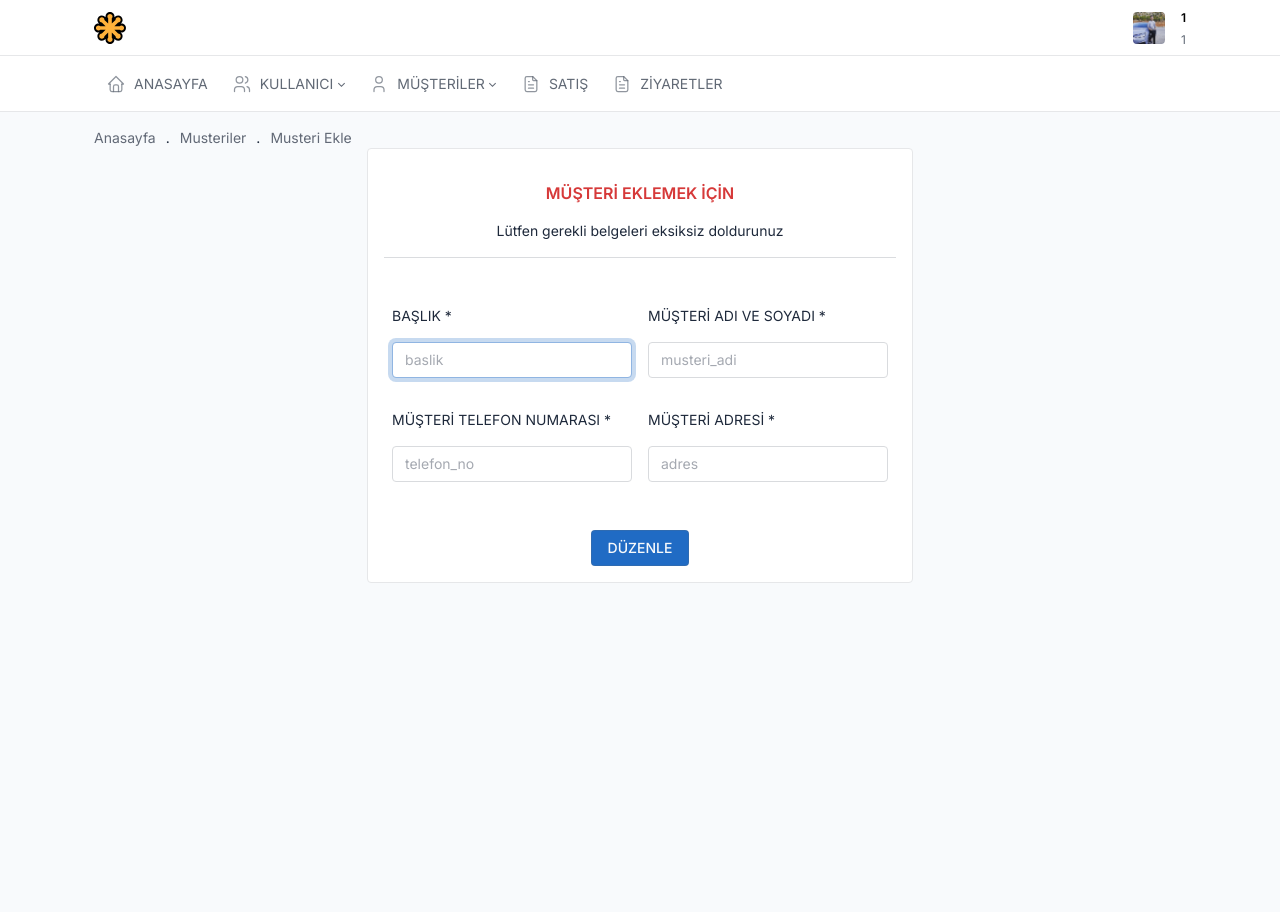
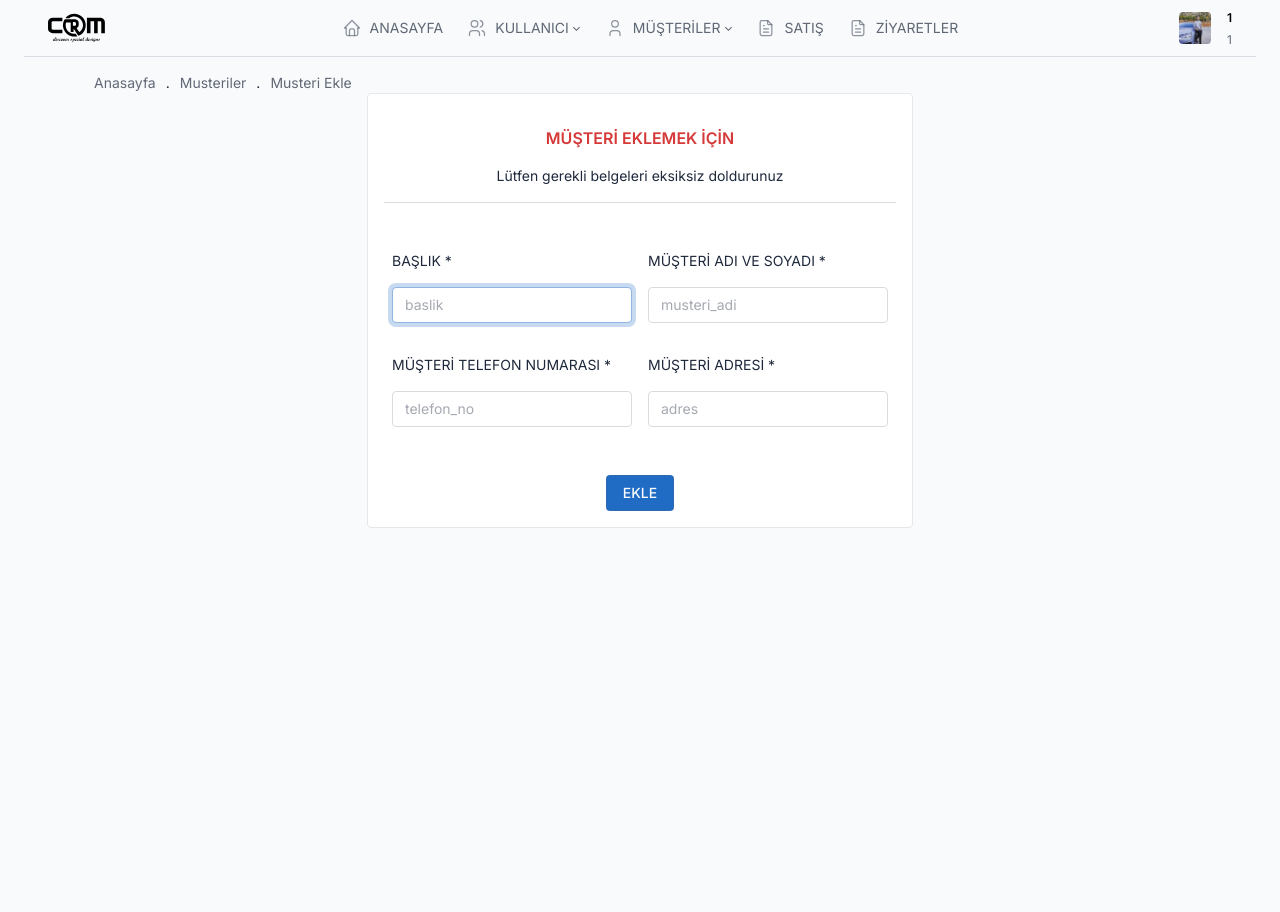
Before and after one commit to hgenc98/CRM-YEN-TAMPLATE, a PHP site: page /crm/musteri_icerik/musteri_ekle_form.php in a window 1280 px wide. After the commit the page ends 528 px from the top, so only its background shows below. Run offline with PHP 8.4, Linux system fonts and the light colour scheme; the visitor is signed in with stand-in values (Sample User, id 1); some libraries are stand-ins or nearby versions.

Commit message:
Tema düzenlemesi yapıldı

```diff
--- a/header.php
+++ b/header.php
@@ -16,6 +16,7 @@ session_start();
     <link href="/crm-yeni/dist/css/tabler-payments.min.css" rel="stylesheet" />
     <link href="/crm-yeni/dist/css/tabler-vendors.min.css" rel="stylesheet" />
     <link href="/crm-yeni/dist/css/demo.min.css" rel="stylesheet" />
+   <link rel="stylesheet" href="ziyaret.css">
     <script
   src="https://code.jquery.com/jquery-3.6.0.min.js"
   integrity="sha256-/xUj+3OJU5yExlq6GSYGSHk7tPXikynS7ogEvDej/m4="
@@ -25,39 +26,19 @@ session_start();
 </head>
 
 <body>
-    <div class="wrapper">
-        <header class="navbar navbar-expand-md navbar-light d-print-none">
-            <div class="container-xl">
+    <div class="container-fluid">
+        <header class="navbar navbar-expand-md d-print-none text-center" style="border-bottom: 1px solid rgba(9, 30, 66, 0.13);">
+            <div class="container-fluid">
                 <button class="navbar-toggler" type="button" data-bs-toggle="collapse" data-bs-target="#navbar-menu">
                     <span class="navbar-toggler-icon"></span>
                 </button>
                 <h1 class="navbar-brand navbar-brand-autodark d-none-navbar-horizontal pe-0 pe-md-3">
                     <a href="/crm-yeni/anasayfa.php">
-                        <img src="/crm-yeni/img/logo.svg" width="110" height="32" alt="Tabler" class="navbar-brand-image">
+                        <img src="/crm-yeni/img/logom.svg" width="110" height="32" alt="Tabler" class="navbar-brand-image">
                     </a>
                 </h1>
-                <div class="navbar-nav flex-row order-md-last">
-                    <div class="nav-item dropdown">
-                        <a href="#" class="nav-link d-flex lh-1 text-reset p-0" data-bs-toggle="dropdown" aria-label="Open user menu">
-                            <span class="avatar avatar-sm" style="background-image: url(/crm-yeni/img/ben.jpg)"></span>
-                            <div class="d-none d-xl-block ps-3">
-                                <h5 class="col" style="color: black;"><strong><?php echo $_SESSION['adi']; ?></strong></h5>
-                                <div class="mt-1 small text-muted"><?php echo $_SESSION['e_posta']; ?></div>
-                            </div>
-                        </a>
-                        <div class="dropdown-menu dropdown-menu-end dropdown-menu-arrow">
-
-                            <a href="../admin.php" class="dropdown-item">ÇIKIŞ YAP</a>
-                        </div>
-                    </div>
-                </div>
-            </div>
-        </header>
-        <div class="navbar-expand-md">
-            <div class="collapse navbar-collapse" id="navbar-menu">
-                <div class="navbar navbar-light">
-                    <div class="container-xl">
-                        <ul class="navbar-nav">
+                <div class="container-fluid">
+                        <ul class="navbar-nav d-flex justify-content-center">
                             <li class="nav-item ">
                                 <a class="nav-link" href="/crm-yeni/anasayfa.php">
                                     <span class="nav-link-icon d-md-none d-lg-inline-block">
@@ -198,9 +179,23 @@ session_start();
                         </ul>
 
                     </div>
+                <div class="navbar-nav flex-row order-md-last">
+                    <div class="nav-item dropdown">
+                        <a href="#" class="nav-link d-flex lh-1 text-reset p-0" data-bs-toggle="dropdown" aria-label="Open user menu">
+                            <span class="avatar avatar-sm" style="background-image: url(/crm-yeni/img/ben.jpg)"></span>
+                            <div class="d-none d-xl-block ps-3">
+                                <h5 class="col" style="color: black;"><strong><?php echo $_SESSION['adi']; ?></strong></h5>
+                                <div class="mt-1 small text-muted"><?php echo $_SESSION['e_posta']; ?></div>
+                            </div>
+                        </a>
+                        <div class="dropdown-menu dropdown-menu-end dropdown-menu-arrow">
+
+                            <a href="/crm-yeni/admin.php" class="dropdown-item">ÇIKIŞ YAP</a>
+                        </div>
+                    </div>
                 </div>
             </div>
-        </div>
+        </header>
 
 </body>
 
--- a/kayit.php
+++ b/kayit.php
@@ -8,7 +8,7 @@ include "db.php";
 if(isset($_POST['onay'])) { // checkbox seçilmişse "on" değeri gönderiliyor
     echo '';
 } else { // seçilmemişse bu değer sayfaya hiç gönderilmiyor
-    echo 'Onaylamadınız.';
+    echo '';
 }
 
 $EKLE1 = $db->prepare("INSERT INTO firma SET firma_adi=?,sozlesme_baslangic=?, sozlesme_bitis=?");
--- a/kullanici_icerik/kullanici_ekle_form.php
+++ b/kullanici_icerik/kullanici_ekle_form.php
@@ -58,7 +58,7 @@ include "../islem2.php";
                         </select>
                     </div>
                     <div class="form-footer">
-                        <button type="submit" class="btn btn-primary mb-3">DÜZENLE</button>
+                        <button type="submit" class="btn btn-primary mb-3">EKLE</button>
                     </div>
 
                 </div>
--- a/kullanici_icerik/kullanici_sube_ekle_form.php
+++ b/kullanici_icerik/kullanici_sube_ekle_form.php
@@ -36,7 +36,7 @@ include "../islem2.php";
                         <input type="text" class=" form-control mt-3" name="sube_adi" placeholder="sube adi" required="" autofocus="">
                     </div>
                     <div class="form-footer">
-                        <button type="submit" class="btn btn-primary mb-3">DÜZENLE</button>
+                        <button type="submit" class="btn btn-primary mb-3">EKLE</button>
                     </div>
                 </div>
             </div>
--- a/musteri_icerik/musteri_ekle_form.php
+++ b/musteri_icerik/musteri_ekle_form.php
@@ -38,7 +38,7 @@ include "../islem2.php";
                             <input type="text" class="form-control mt-3" name="adres" placeholder="adres" required="">
                         </div>
                         <div class="form-footer">
-                            <button type="submit" class="btn btn-primary mb-3">DÜZENLE</button>
+                            <button type="submit" class="btn btn-primary mb-3">EKLE</button>
                         </div>
                     </div>
                 </div>
--- a/musteri_icerik/musteri_eleman_ekle_form.php
+++ b/musteri_icerik/musteri_eleman_ekle_form.php
@@ -61,7 +61,7 @@ include "../islem2.php";
                     <input type="text" class="form-control mt-3" name="unvan" placeholder="e_posta" required="">
                 </div>
                 <div class="form-footer">
-                    <button type="submit" class="btn btn-primary mb-3">DÜZENLE</button>
+                    <button type="submit" class="btn btn-primary mb-3">EKLE</button>
                 </div>
 
             </div>
--- /dev/null
+++ b/ziyaret_icerik/ziyaret.css
@@ -0,0 +1,5 @@
+.kutu3 {
+    width: 280px;
+    height: 120px;
+    text-align: center;
+}
--- a/ziyaret_icerik/ziyaret_ekle_form.php
+++ b/ziyaret_icerik/ziyaret_ekle_form.php
@@ -75,7 +75,7 @@ $musteri = $db->query('SELECT * FROM musteriler WHERE  musteriler.firma_id =' .
                         <input type="checkbox" name="durum" class="btn-check ml-3" id="btn-check-3" autocomplete="off" disabled>
                         <label class="btn btn-primary" name="durum" for="btn-check-3">TAMAMLANMADI</label>
 
-                        <button type="submit" class="btn btn-primary mb-3 mt-3">DÜZENLE</button>
+                        <button type="submit" class="btn btn-primary mb-3 mt-3">EKLE</button>
                     </div>
                 </div>
             </div>
```
Also changed, not shown: anasayfa.php (+17 -14 lines), ziyaret_icerik/ziyaret.php (+8 -7 lines), img/aa.png (added), img/logo.svg (deleted), img/logom.svg (added), img/musteri.png (added), img/musteri2.png (added).
